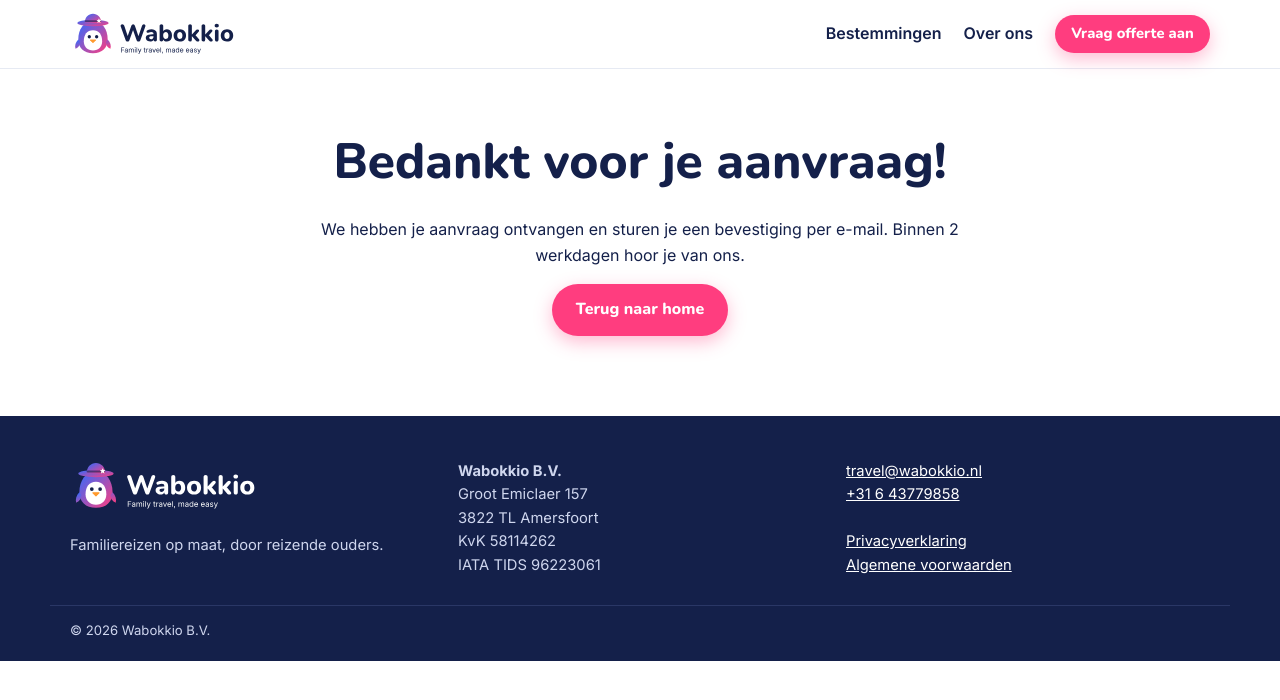
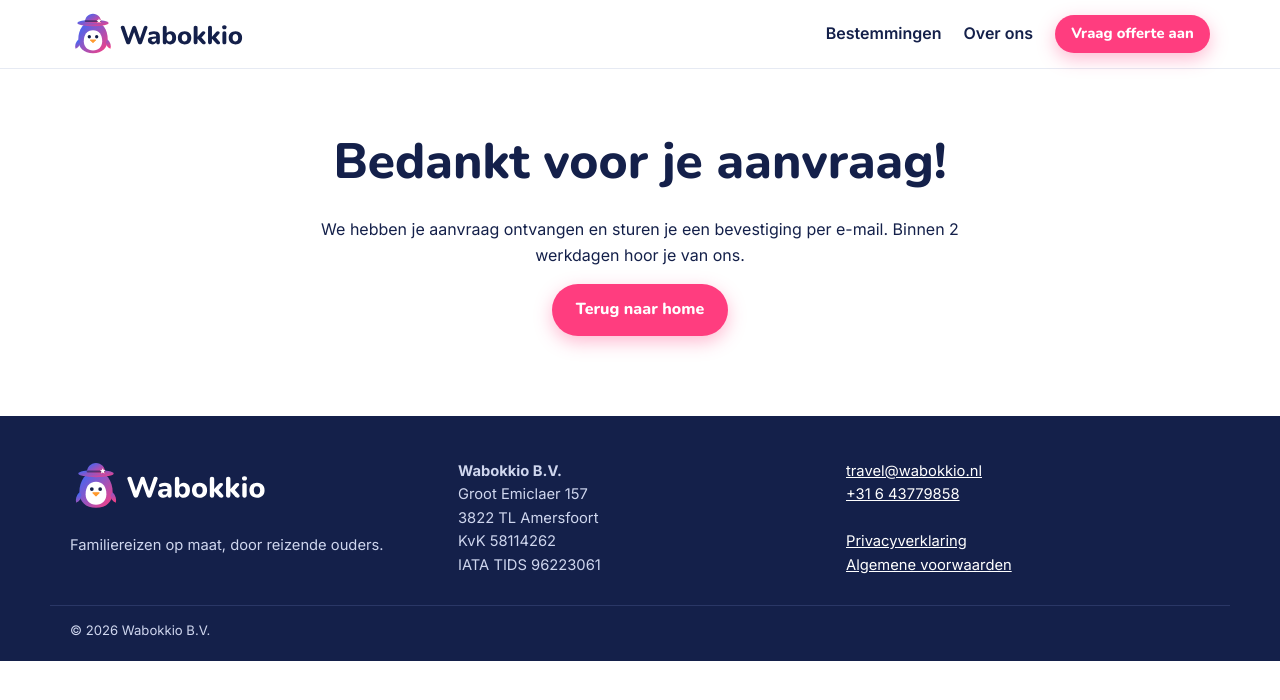
Before and after one commit to Giels14/wabokkio, an Astro site: page /bedankt in a window 1280 px wide. Built offline with nearby package versions, Linux system fonts and the light colour scheme; Astro itself is replaced by a stand-in of ours.

Commit message:
Definitieve logo's: header, header-white (footer), stacked; oude Engelse slogan-logo's verwijderd

```diff
--- a/src/components/Footer.astro
+++ b/src/components/Footer.astro
@@ -5,7 +5,7 @@
 <footer class="site-footer">
   <div class="wrap footer-grid">
     <div>
-      <Logo variant="white" />
+      <Logo variant="header-white" />
       <p>Familiereizen op maat, door reizende ouders.</p>
     </div>
     <div>
--- a/src/components/Logo.astro
+++ b/src/components/Logo.astro
@@ -1,9 +1,10 @@
 ---
-// Merklogo (tekst omgezet naar paden met scripts/svg-text-to-paths.py, dus fontonafhankelijk als <img>).
-interface Props { variant?: 'light' | 'white' }
-const { variant = 'light' } = Astro.props;
-const src = variant === 'white' ? '/wabokkio-logo-white.svg' : '/wabokkio-logo.svg';
+// Merklogo's (tekst omgezet naar paden met scripts/svg-text-to-paths.py, dus fontonafhankelijk als <img>).
+// 'header' = liggend zonder slogan; 'header-white' = idem voor donkere achtergrond; 'stacked' = tekst onder pinguïn met slogan (lichte achtergrond, mail/print).
+interface Props { variant?: 'header' | 'header-white' | 'stacked' }
+const { variant = 'header' } = Astro.props;
+const dims = { header: [400, 100], 'header-white': [400, 100], stacked: [300, 230] }[variant];
 ---
-<a href="/" class="logo" aria-label="Wabokkio, naar home">
-  <img src={src} alt="Wabokkio" width="420" height="100" />
+<a href="/" class={`logo logo-${variant}`} aria-label="Wabokkio, naar home">
+  <img src={`/wabokkio-logo-${variant}.svg`} alt="Wabokkio" width={dims[0]} height={dims[1]} />
 </a>
```
Also changed, not shown: README.md, public/wabokkio-logo-header-white.svg (added), public/wabokkio-logo-header.svg (added), public/wabokkio-logo-stacked.svg (added), public/wabokkio-logo-white.svg (deleted), public/wabokkio-logo.svg (deleted), screenshots/homepage-desktop.png, 2 other files.
